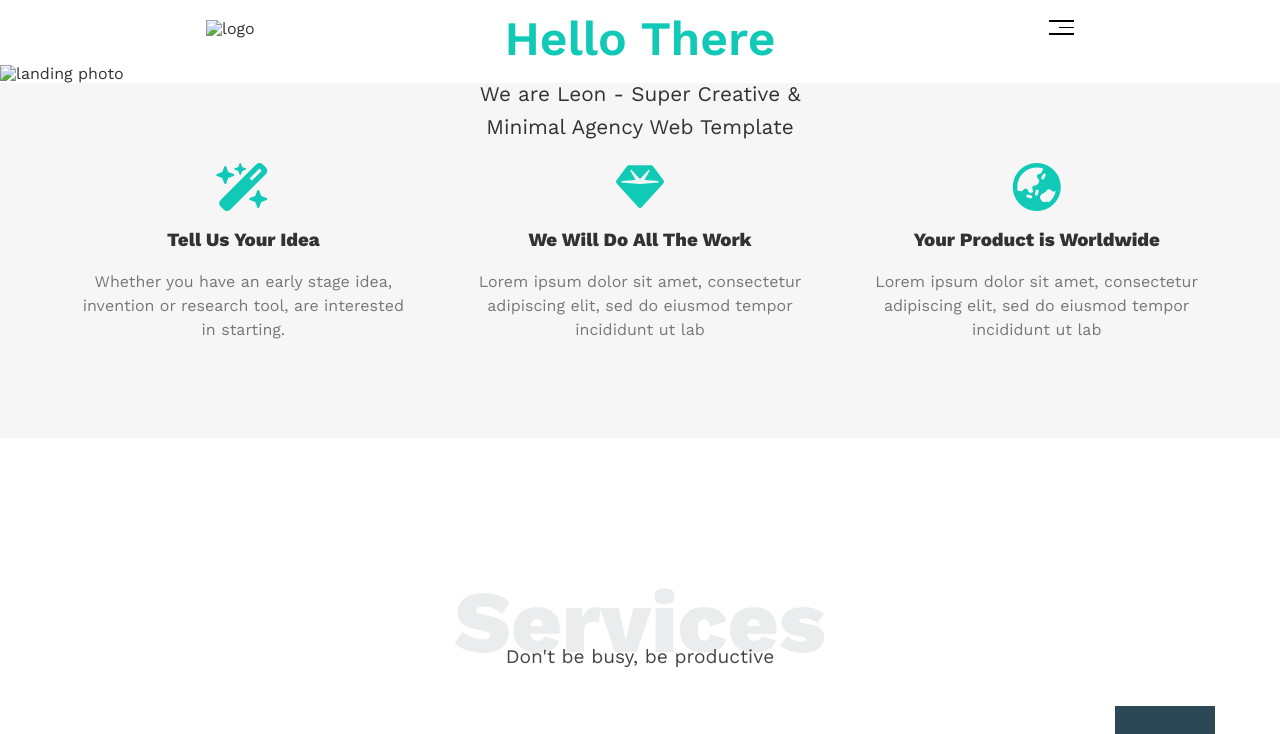
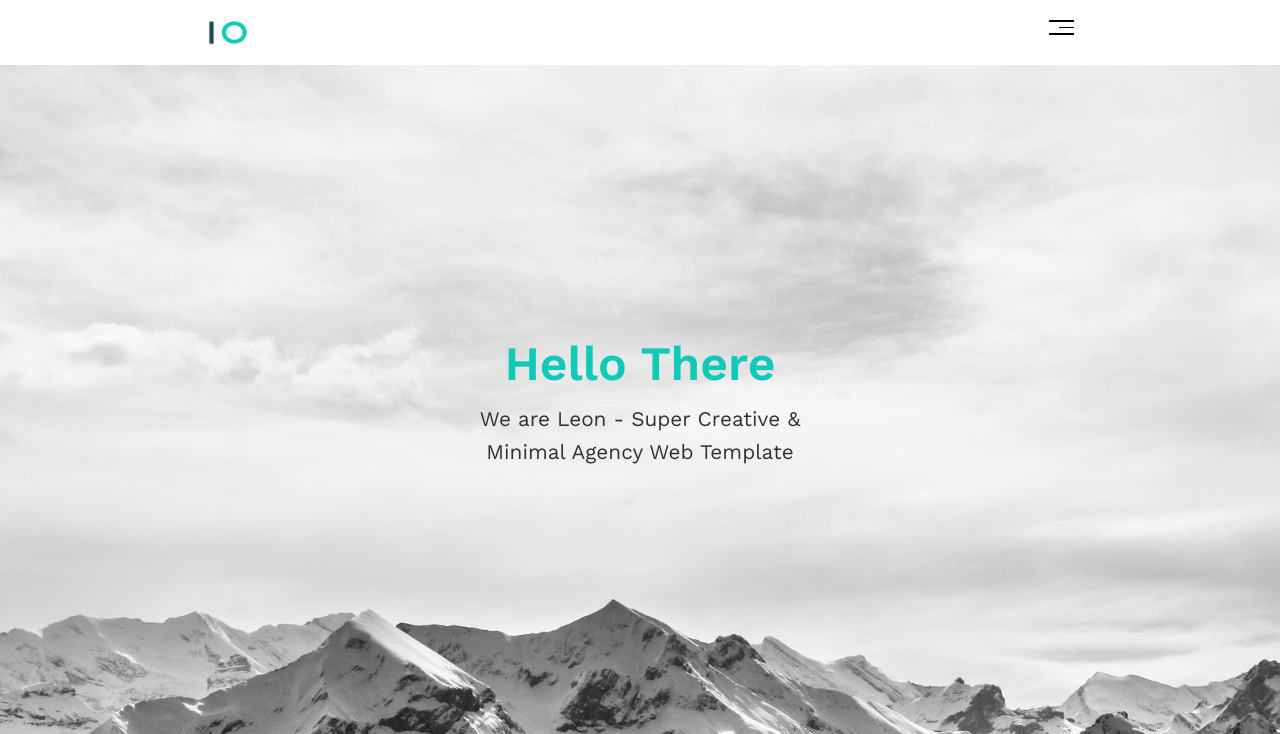
Before and after one commit to 3omeed/template-1, a plain HTML site: page index.html in a window 1280 px wide. Shown: the top 734 px of the page. Drawn offline with nearby package versions, Linux system fonts and the light colour scheme; the site is published under a folder, as on GitHub Pages, so addresses that start at the root find nothing.

Commit message:
update html

```diff
--- a/index.html
+++ b/index.html
@@ -34,7 +34,7 @@
 <body>
     <header id="header">
         <div id="navbar">
-            <img src="/images/logo.png" alt="logo">
+            <img src="images/logo.png" alt="logo">
             <span id="menu-logo">
                 <span id="one"></span>
                 <span id="two"></span>
@@ -63,7 +63,7 @@
     <main>
         <!-- <div class="container"> -->
             <div class="landing">
-                <img src="/images/landing.jpg" alt="landing photo" id="landing-img">
+                <img src="images/landing.jpg" alt="landing photo" id="landing-img">
                 <div id="text">
                     <h1>Hello There</h1>
                     <p>We are Leon - Super Creative & Minimal Agency Web Template</p>
```
